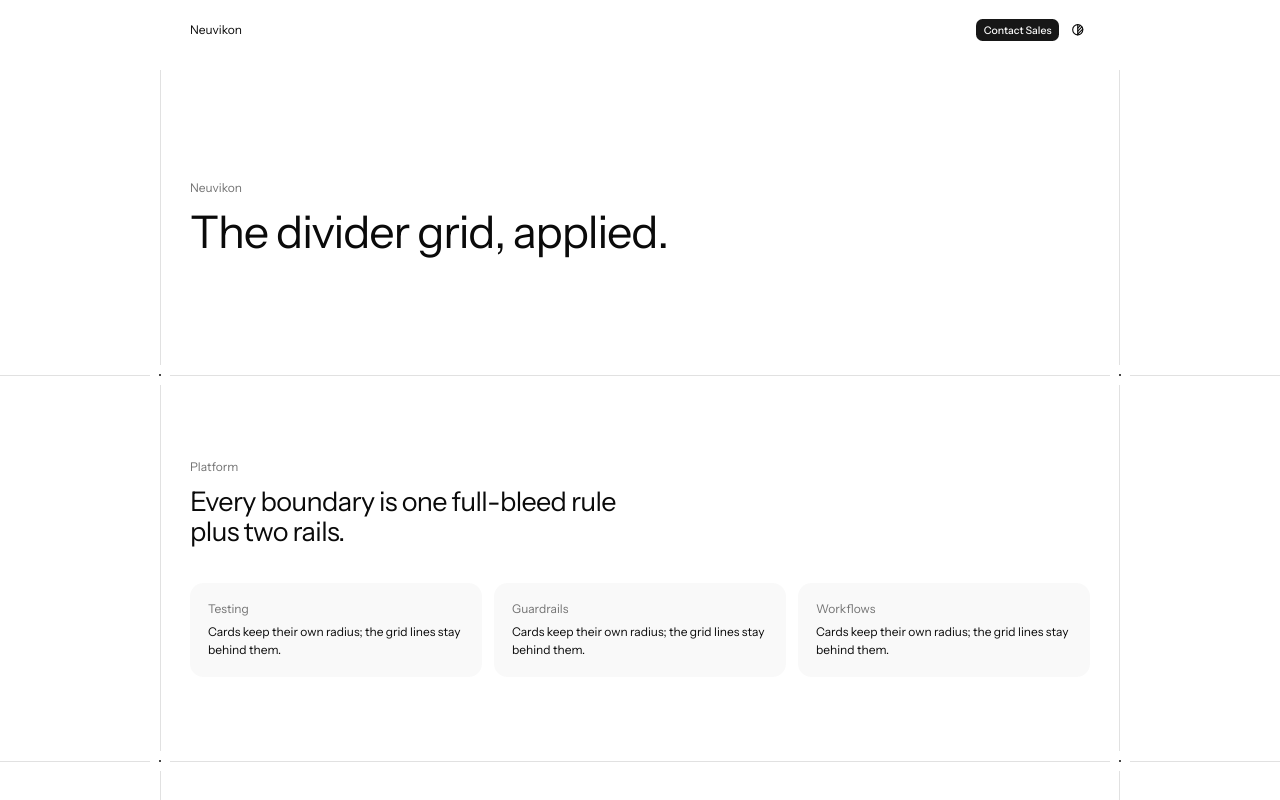
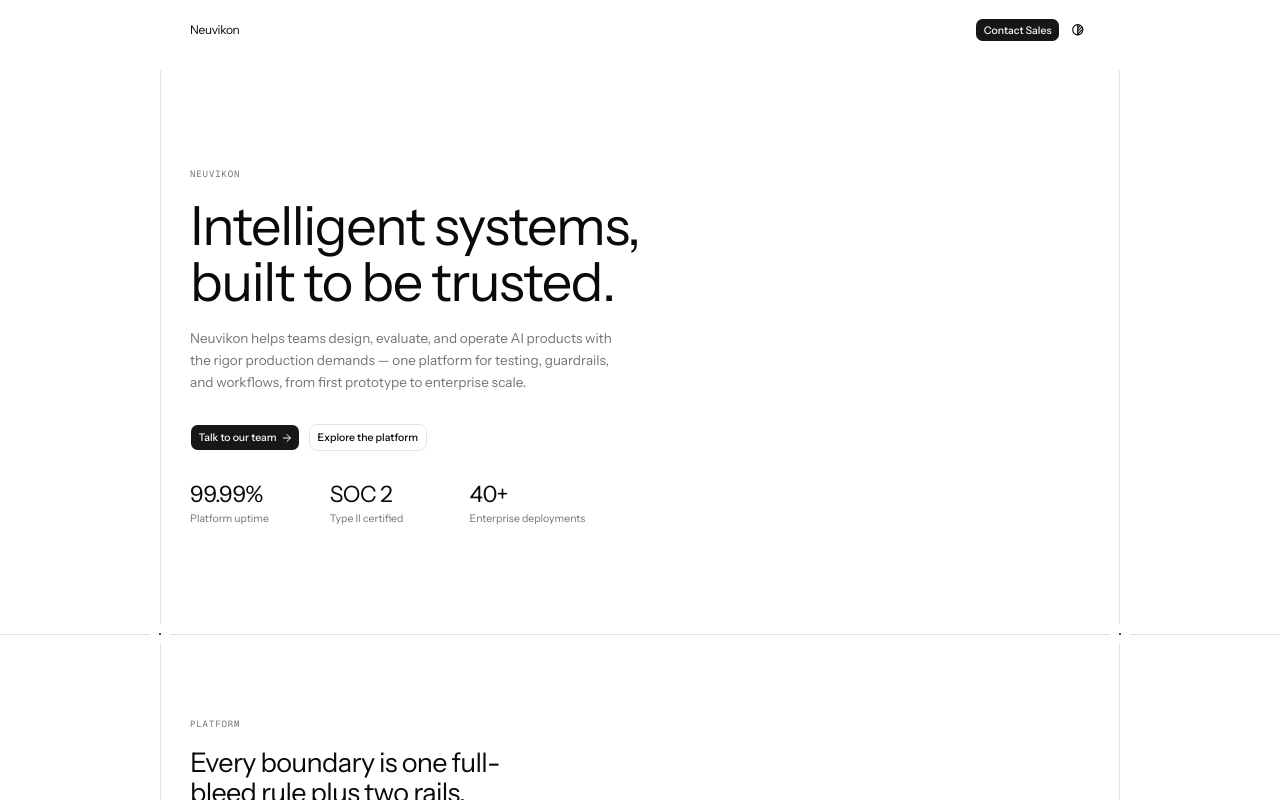
Before and after one commit to neuvikon1/neuvikon, a Next.js app: page / in a window 1280 px wide. Shown: the top 800 px of the page. Built offline with nearby package versions, Linux system fonts and the light colour scheme.

Commit message:
fix: imrpove design system

```diff
--- a/app/page.tsx
+++ b/app/page.tsx
@@ -1,50 +1,57 @@
 import { Section } from "@/components/layout/section";
+import { Stack } from "@/components/layout/stack";
+import { Hero } from "@/components/sections/hero";
+import { Card, CardContent } from "@/components/ui/card";
+import { Eyebrow, Text, Title } from "@/components/ui/typography";
+
+const CAPABILITIES = ["Testing", "Guardrails", "Workflows"];
 
 export default function Home() {
   return (
     <>
-      {/* Hero: rails only, no top rule (the header sits above it) */}
-      <Section rule={false} containerClassName="py-28 md:py-40">
-        <p className="text-muted-foreground">Neuvikon</p>
-        <h1 className="mt-4 max-w-2xl text-5xl leading-[1.05] tracking-tight md:text-6xl">
-          The divider grid, applied.
-        </h1>
-      </Section>
+      <Hero />
 
       <Section>
-        <p className="text-muted-foreground">Platform</p>
-        <h2 className="mt-4 max-w-xl text-4xl leading-[1.1] tracking-tight">
-          Every boundary is one full-bleed rule plus two rails.
-        </h2>
-        <div className="mt-12 grid gap-4 md:grid-cols-3">
-          {["Testing", "Guardrails", "Workflows"].map((t) => (
-            <div key={t} className="rounded-2xl bg-muted/60 p-6">
-              <p className="text-muted-foreground">{t}</p>
-              <p className="mt-2 text-base">
-                Cards keep their own radius; the grid lines stay behind them.
-              </p>
-            </div>
-          ))}
-        </div>
+        <Stack gap="lg" className="w-full">
+          <Stack gap="md">
+            <Eyebrow>Platform</Eyebrow>
+            <Title>Every boundary is one full-bleed rule plus two rails.</Title>
+          </Stack>
+
+          <div className="grid w-full gap-4 md:grid-cols-3">
+            {CAPABILITIES.map((capability) => (
+              <Card key={capability}>
+                <CardContent>
+                  <Stack gap="xs">
+                    <Eyebrow>{capability}</Eyebrow>
+                    <Text>
+                      Cards keep their own radius; the grid lines stay behind
+                      them.
+                    </Text>
+                  </Stack>
+                </CardContent>
+              </Card>
+            ))}
+          </div>
+        </Stack>
       </Section>
 
       {/* Tight band: same lines, less air */}
       <Section containerClassName="py-8">
-        <p className="text-muted-foreground">
-          A tight row works too — rails scale to whatever height the section has.
-        </p>
+        <Text>
+          A tight row works too — rails scale to whatever height the section
+          has.
+        </Text>
       </Section>
 
       <Section>
-        <h2 className="max-w-xl text-4xl leading-[1.1] tracking-tight">
-          Or build anything with a powerful host of APIs
-        </h2>
+        <Title>Or build anything with a powerful host of APIs</Title>
       </Section>
 
       <Section rails={false} inset={false}>
-        <div className="py-10 text-muted-foreground">
+        <Text className="py-10">
           Rails off, rule on — for footers and full-width bands.
-        </div>
+        </Text>
       </Section>
     </>
   );
--- a/components/header.tsx
+++ b/components/header.tsx
@@ -1,20 +1,23 @@
-import Link from 'next/link'
-import { Container } from './layout/container'
-import { Button } from './ui/button'
-import { ModeToggle } from './mode-toggle'
+import Link from "next/link";
+
+import { Container } from "./layout/container";
+import { ModeToggle } from "./mode-toggle";
+import { ButtonLink } from "./ui/button-link";
 
 const Header = () => {
   return (
-    <header className='sticky top-0 z-50 w-full bg-background'>
-      <Container className='flex h-20 items-center justify-between'>
-        <Link href={"/"}> Neuvikon </Link>
-        <div className='flex items-center justify-center gap-2'>
-          <Button> Contact Sales </Button>
+    <header className="sticky top-0 z-50 w-full bg-background">
+      <Container className="flex h-20 items-center justify-between">
+        <Link href="/" className="tracking-tight">
+          Neuvikon
+        </Link>
+        <div className="flex items-center gap-2">
+          <ButtonLink href="/contact">Contact Sales</ButtonLink>
           <ModeToggle />
         </div>
       </Container>
     </header>
-  )
-}
+  );
+};
 
-export default Header
+export default Header;
--- /dev/null
+++ b/components/layout/stack.tsx
@@ -0,0 +1,44 @@
+import { cva, type VariantProps } from "class-variance-authority"
+import { cn } from "@/lib/utils"
+
+/**
+ * Vertical rhythm. Children carry no margins of their own - a Stack owns the
+ * gap, so the same step values repeat across every section instead of a
+ * one-off `mt-7` per element.
+ */
+const stackVariants = cva("flex flex-col items-start", {
+  variants: {
+    gap: {
+      xs: "gap-2",
+      sm: "gap-4",
+      md: "gap-6",
+      lg: "gap-10",
+      xl: "gap-16",
+    },
+  },
+  defaultVariants: { gap: "md" },
+})
+
+type StackProps = React.ComponentProps<"div"> &
+  VariantProps<typeof stackVariants>
+
+export function Stack({ className, gap, ...props }: StackProps) {
+  return (
+    <div
+      data-slot="stack"
+      className={cn(stackVariants({ gap }), className)}
+      {...props}
+    />
+  )
+}
+
+/** A horizontal row of calls to action. */
+export function Actions({ className, ...props }: React.ComponentProps<"div">) {
+  return (
+    <div
+      data-slot="actions"
+      className={cn("flex flex-wrap items-center gap-3", className)}
+      {...props}
+    />
+  )
+}
--- /dev/null
+++ b/components/sections/hero.tsx
@@ -0,0 +1,52 @@
+import { ArrowRight } from "lucide-react";
+
+import { Section } from "@/components/layout/section";
+import { Actions, Stack } from "@/components/layout/stack";
+import { ButtonLink } from "@/components/ui/button-link";
+import { Stat, StatGroup } from "@/components/ui/stat";
+import { Eyebrow, Text, Title } from "@/components/ui/typography";
+
+const STATS = [
+  { value: "99.99%", label: "Platform uptime" },
+  { value: "SOC 2", label: "Type II certified" },
+  { value: "40+", label: "Enterprise deployments" },
+];
+
+/**
+ * Page-opening hero. No top rule - the header's own edge sits above it.
+ */
+export function Hero() {
+  return (
+    <Section rule={false} containerClassName="py-24 md:py-36">
+      <Stack gap="lg">
+        <Stack gap="md">
+          <Eyebrow>Neuvikon</Eyebrow>
+          <Title as="h1" level="display">
+            Intelligent systems, built to be trusted.
+          </Title>
+          <Text level="lead">
+            Neuvikon helps teams design, evaluate, and operate AI products with
+            the rigor production demands — one platform for testing, guardrails,
+            and workflows, from first prototype to enterprise scale.
+          </Text>
+        </Stack>
+
+        <Actions>
+          <ButtonLink href="/contact" size="lg">
+            Talk to our team
+            <ArrowRight data-icon="inline-end" />
+          </ButtonLink>
+          <ButtonLink href="/platform" size="lg" variant="outline">
+            Explore the platform
+          </ButtonLink>
+        </Actions>
+
+        <StatGroup>
+          {STATS.map((stat) => (
+            <Stat key={stat.label} {...stat} />
+          ))}
+        </StatGroup>
+      </Stack>
+    </Section>
+  );
+}
--- /dev/null
+++ b/components/ui/button-link.tsx
@@ -0,0 +1,17 @@
+import Link from "next/link"
+
+import { Button } from "./button"
+
+/**
+ * A Button that navigates. Base UI assumes a native <button> unless told
+ * otherwise, so `nativeButton={false}` belongs here once rather than at every
+ * call site.
+ */
+function ButtonLink({
+  href,
+  ...props
+}: React.ComponentProps<typeof Button> & { href: React.ComponentProps<typeof Link>["href"] }) {
+  return <Button nativeButton={false} render={<Link href={href} />} {...props} />
+}
+
+export { ButtonLink }
--- /dev/null
+++ b/components/ui/stat.tsx
@@ -0,0 +1,35 @@
+import { cn } from "cn"
+
+/** A figure and its caption. The value reads as type, not as a heading. */
+function Stat({
+  value,
+  label,
+  className,
+  ...props
+}: Omit<React.ComponentProps<"div">, "children"> & {
+  value: React.ReactNode
+  label: React.ReactNode
+}) {
+  return (
+    <div data-slot="stat" className={className} {...props}>
+      <dt className="text-2xl tracking-tight md:text-3xl">{value}</dt>
+      <dd className="mt-1 text-sm text-muted-foreground">{label}</dd>
+    </div>
+  )
+}
+
+/** Lays a short row of stats out; wraps to two columns on small screens. */
+function StatGroup({ className, ...props }: React.ComponentProps<"dl">) {
+  return (
+    <dl
+      data-slot="stat-group"
+      className={cn(
+        "grid max-w-2xl grid-cols-2 gap-8 md:grid-cols-3",
+        className
+      )}
+      {...props}
+    />
+  )
+}
+
+export { Stat, StatGroup }
--- /dev/null
+++ b/components/ui/typography.tsx
@@ -0,0 +1,77 @@
+import { cva, type VariantProps } from "class-variance-authority"
+import { cn } from "cn"
+
+/**
+ * The site's type scale. Sizes live here and nowhere else - a section picks a
+ * level, never a font size. Measure (max-width) travels with the level, since
+ * the comfortable line length is a property of the size.
+ *
+ * None of these carry vertical margin; spacing is the job of the layout
+ * primitives (Stack, Section) so rhythm stays consistent across sections.
+ */
+
+const eyebrowVariants = cva(
+  "font-mono text-xs tracking-widest text-muted-foreground uppercase"
+)
+
+function Eyebrow({ className, ...props }: React.ComponentProps<"p">) {
+  return (
+    <p data-slot="eyebrow" className={cn(eyebrowVariants(), className)} {...props} />
+  )
+}
+
+const titleVariants = cva("tracking-tight text-balance", {
+  variants: {
+    level: {
+      /** Page-opening statement. One per page. */
+      display: "max-w-3xl text-5xl leading-[1.04] md:text-7xl",
+      /** Section headline. */
+      section: "max-w-xl text-4xl leading-[1.1]",
+      /** Subsection or card headline. */
+      sub: "max-w-md text-2xl leading-[1.2]",
+    },
+  },
+  defaultVariants: { level: "section" },
+})
+
+type TitleProps = React.ComponentProps<"h2"> &
+  VariantProps<typeof titleVariants> & {
+    /** Heading level to render. Pick it for document outline, not for size. */
+    as?: "h1" | "h2" | "h3" | "h4"
+  }
+
+function Title({ className, level, as: Tag = "h2", ...props }: TitleProps) {
+  return (
+    <Tag
+      data-slot="title"
+      className={cn(titleVariants({ level }), className)}
+      {...props}
+    />
+  )
+}
+
+const textVariants = cva("text-muted-foreground", {
+  variants: {
+    level: {
+      /** Supporting paragraph under a display title. */
+      lead: "max-w-xl text-base leading-relaxed md:text-lg",
+      /** Body copy. */
+      body: "max-w-prose text-sm leading-relaxed",
+    },
+  },
+  defaultVariants: { level: "body" },
+})
+
+type TextProps = React.ComponentProps<"p"> & VariantProps<typeof textVariants>
+
+function Text({ className, level, ...props }: TextProps) {
+  return (
+    <p
+      data-slot="text"
+      className={cn(textVariants({ level }), className)}
+      {...props}
+    />
+  )
+}
+
+export { Eyebrow, Title, Text, titleVariants, textVariants }
```
